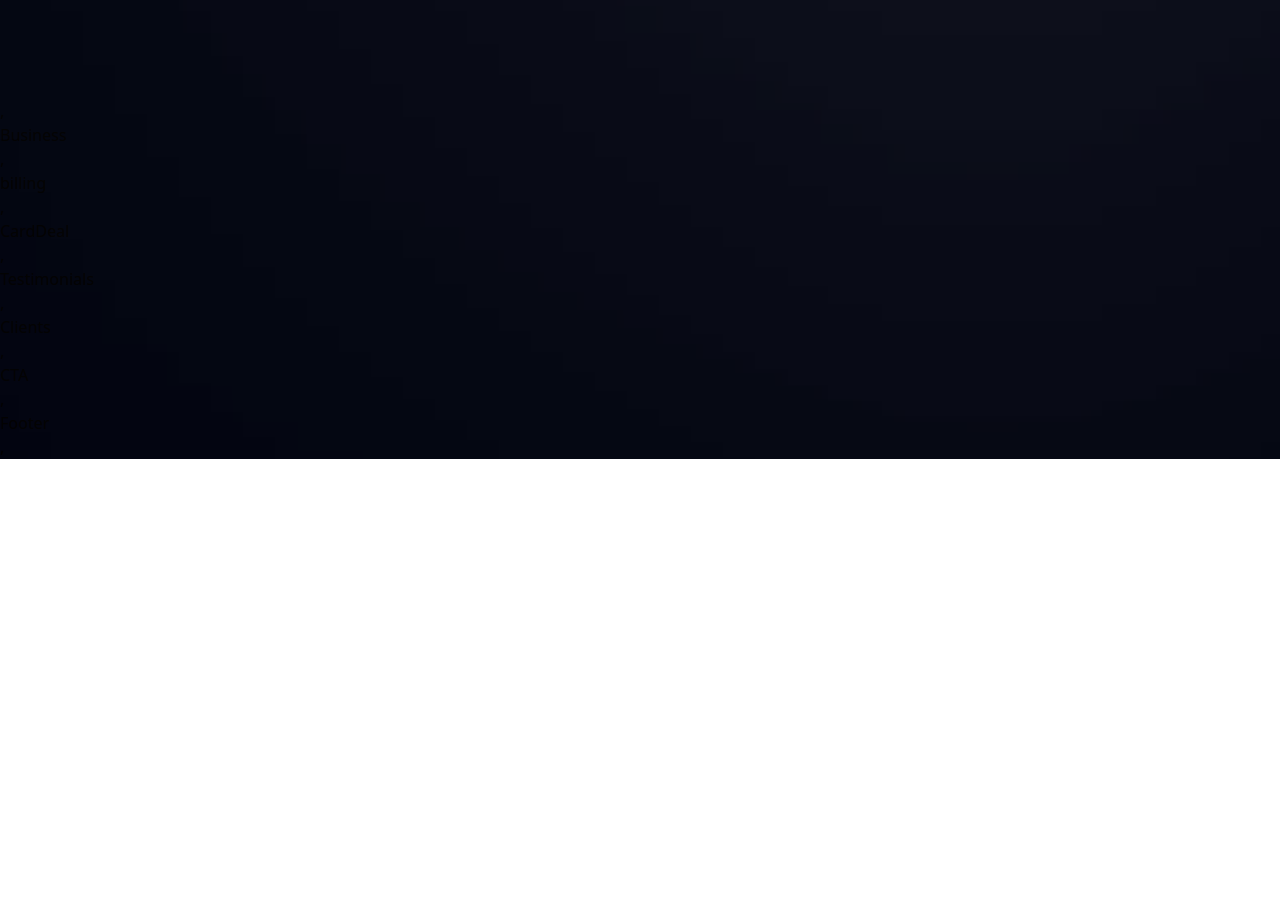
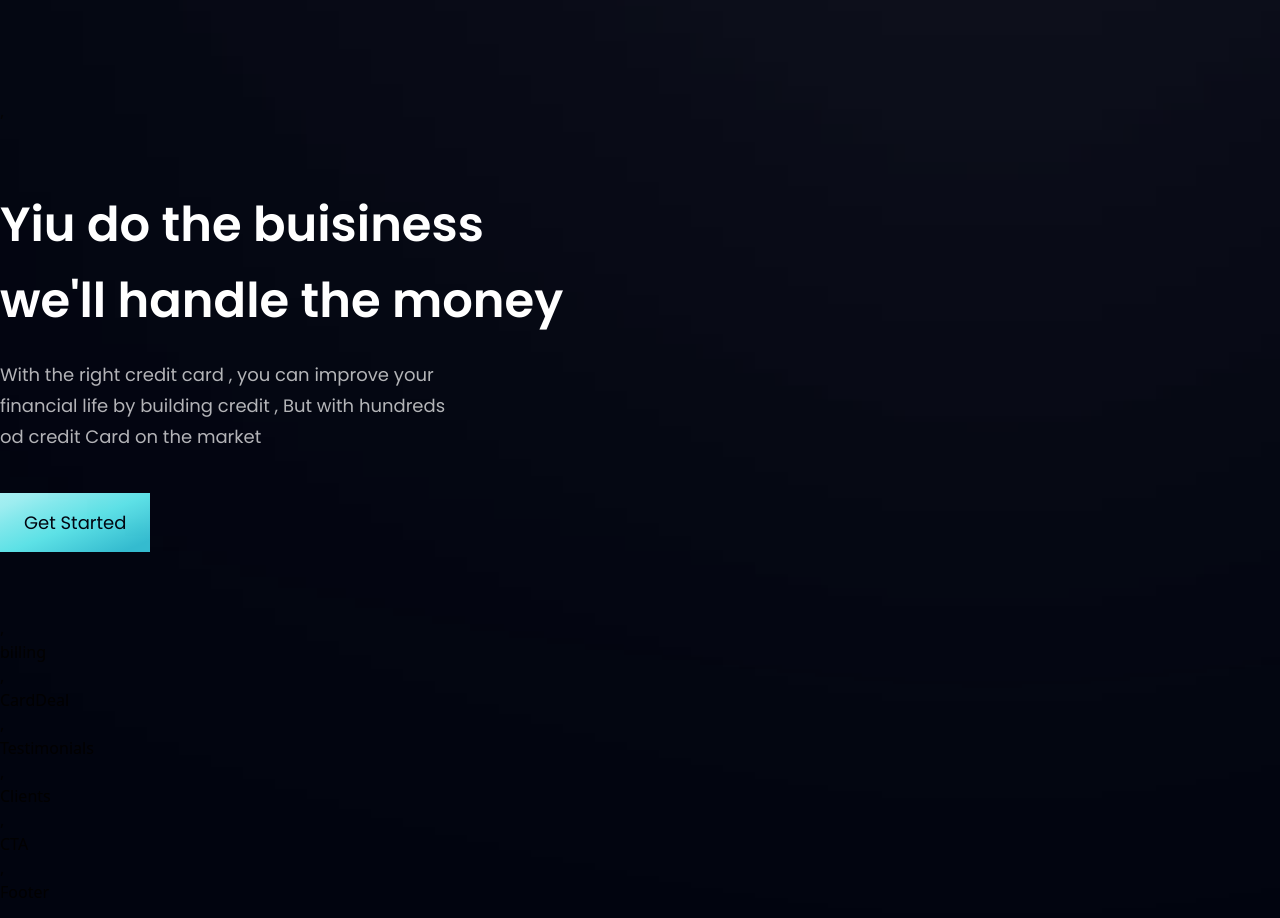
Before and after one commit to NOTamineRB/Tailwind_react, a React (Vite) app: page / in a window 1280 px wide. Shown: the part 954-1872 px from the top of the page. Before the commit the page ends 1413 px from the top, so only its background shows below. Built offline with nearby package versions, Linux system fonts and the light colour scheme.

Commit message:
Business WIP

```diff
--- a/src/components/Business.jsx
+++ b/src/components/Business.jsx
@@ -1,7 +1,24 @@
-import React from "react";
+import {features} from "../constant";
+import styles,{layout} from '../style';
+import Button from './Button';
+
 
 const Business = () => {
-  return <div>Business</div>;
+  return (
+    <section id="features" className={layout.section}>
+      <div className={layout.sectionInfo}>
+        <h2 className={styles.heading2}>Yiu do the buisiness
+            <br className="sm:block hidden" />we'll handle the money
+        </h2>
+        <p className={`${styles.paragraph} max-w-[470px] mt-5`}>
+          With the right credit card , you can improve your financial
+          life by building credit , But with hundreds od credit Card
+          on the market
+        </p>
+        <Button styles="mt-10"/>
+      </div>
+    </section>
+  )
 };
 
 export default Business;
--- a/src/components/Button.jsx
+++ b/src/components/Button.jsx
@@ -1,7 +1,22 @@
 import React from "react";
 
-const Button = () => {
-  return <div>Button</div>;
+const Button = ({styles}) => {
+  return (
+
+    <button type="button" className={
+      `py-4
+       px-6
+       bg-blue-gradient
+       font-poppins
+       font-meduim
+       text-[18px]
+       text-primary
+       outline-none
+       ${styles}`}>
+      Get Started
+    </button>
+
+  )
 };
 
 export default Button;
```
